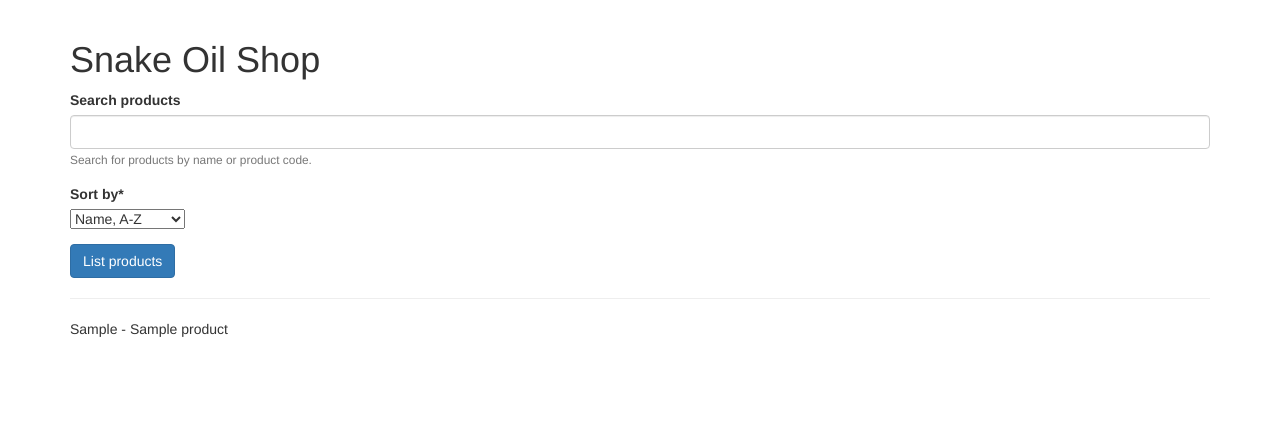
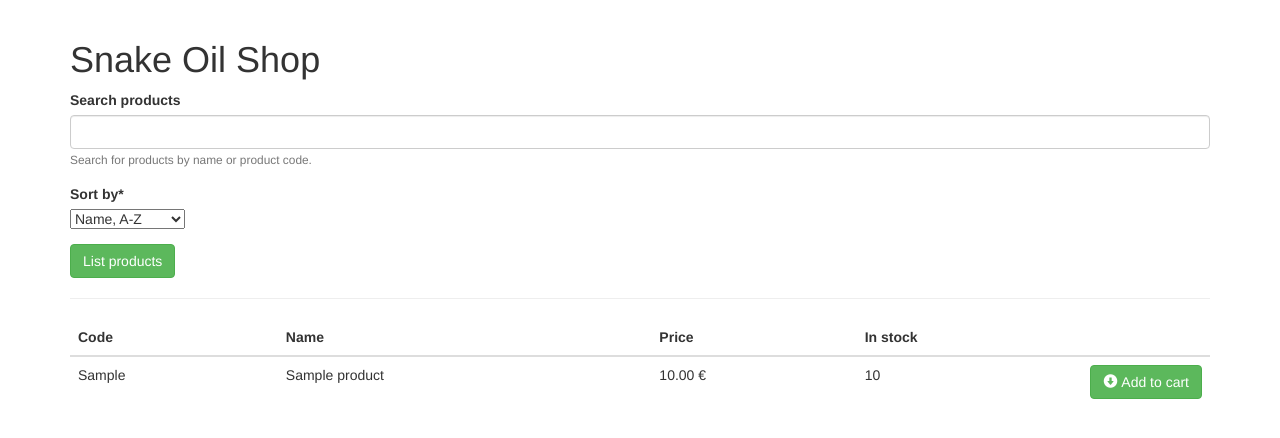
Before and after one commit to drjustigious/snake-oil-webshop, a Django app: page / in a window 1280 px wide. Shown: the part 51-489 px from the top of the page. Run offline with Django 3.2, Linux system fonts and the light colour scheme; a user stored in the database is signed in; tables that the repository leaves empty hold one stand-in row (values such as "Sample post"); some libraries are stand-ins or nearby versions.

Commit message:
Render found products in table

```diff
--- a/snakeoil_webshop/forms.py
+++ b/snakeoil_webshop/forms.py
@@ -57,7 +57,7 @@ class ProductSearchForm(forms.Form):
         super().__init__(*args, **kwargs)
         self.helper = FormHelper()
         self.helper.form_method = 'post'
-        self.helper.add_input(Submit('submit', 'List products'))
+        self.helper.add_input(Submit('submit', 'List products', css_class='btn-success'))
 
 
     def filter_results(self):
--- a/snakeoil_webshop/static/snakeoil.css
+++ b/snakeoil_webshop/static/snakeoil.css
@@ -0,0 +1,3 @@
+.table-hover td {
+    cursor: pointer;
+}
--- /dev/null
+++ b/snakeoil_webshop/static/snakeoil.js
@@ -0,0 +1,3 @@
+$(".clickstopper").click(function(e) {
+    e.stopPropagation();
+});
--- a/snakeoil_webshop/templates/base.html
+++ b/snakeoil_webshop/templates/base.html
@@ -56,6 +56,6 @@
   {% block content %}{% endblock %}
 </div>
 
-{% block javascript %}{% endblock %}
+<script src="{% static 'snakeoil.js' %}"></script>
 </body>
 </html>
--- a/snakeoil_webshop/templates/components/shop_products.html
+++ b/snakeoil_webshop/templates/components/shop_products.html
@@ -1,5 +1,24 @@
-{% for product in products %}
-    <p>{{ product.sku }} - {{ product.name }}</p>
-{% empty %}
-    <p>We found no products matching your search.</p>
-{% endfor %}
+ <table class="table table-hover">
+  <thead>
+    <tr>
+      <th>Code</th>
+      <th>Name</th>
+      <th>Price</th>
+      <th>In stock</th>
+      <th class="col-sm-1"><!-- Add to cart --></th>
+    </tr>
+  </thead>
+  <tbody>
+    {% for product in products %}
+        <tr onclick="console.log('Hello.'); return false;">
+            <td>{{ product.sku }}</td>
+            <td>{{ product.name }}</td>
+            <td>{{ product.price }} €</td>
+            <td>{{ product.num_in_stock }}</td>
+            <td><button type="button" class="btn btn-success clickstopper" onclick="console.log('World.'); return false;"><span class="glyphicon glyphicon-circle-arrow-down"></span>&nbsp;Add to cart</button></td>
+        </tr>
+    {% empty %}
+        <p>We found no products matching your search.</p>
+    {% endfor %}
+  </tbody>
+</table>
```
